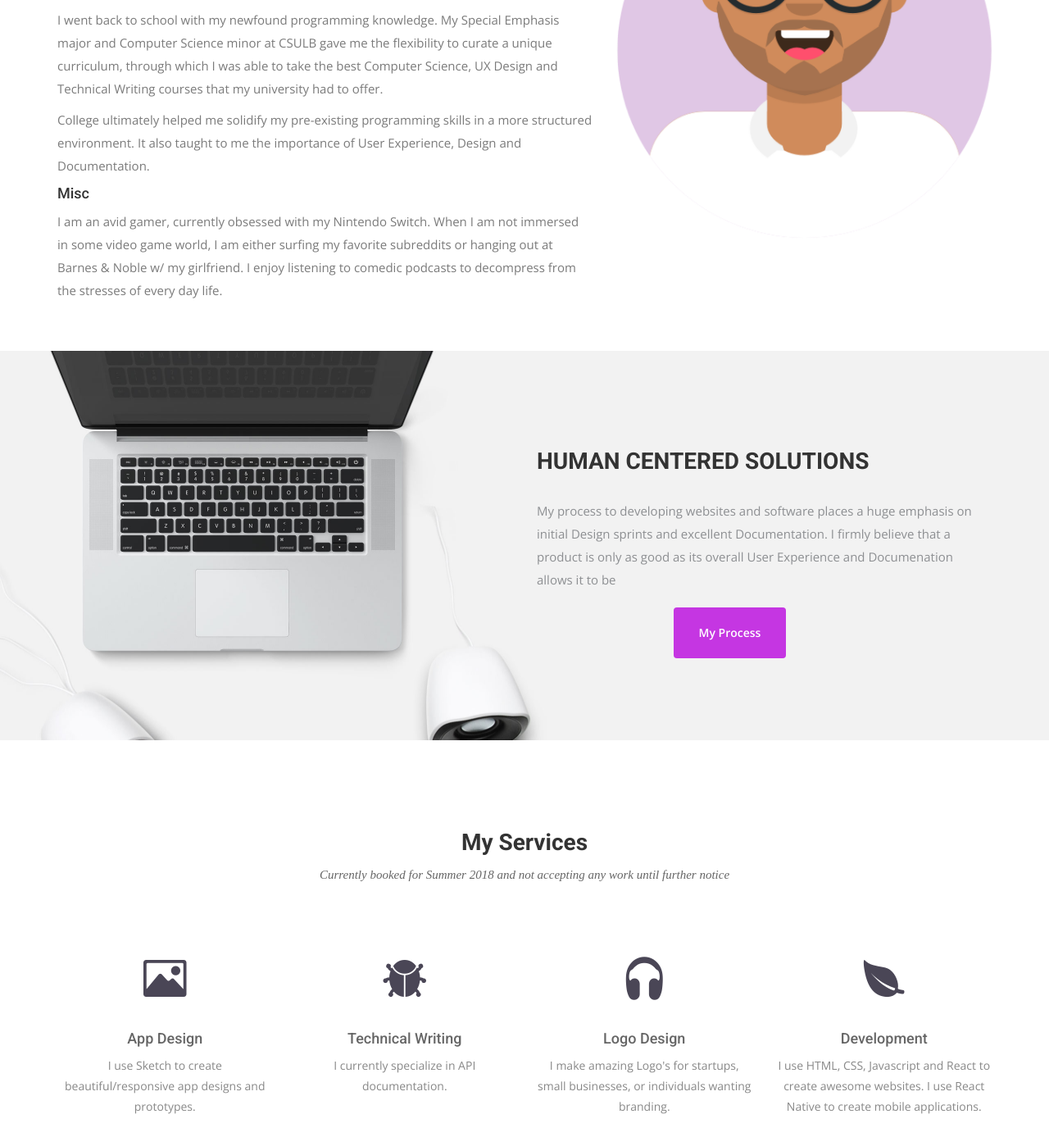
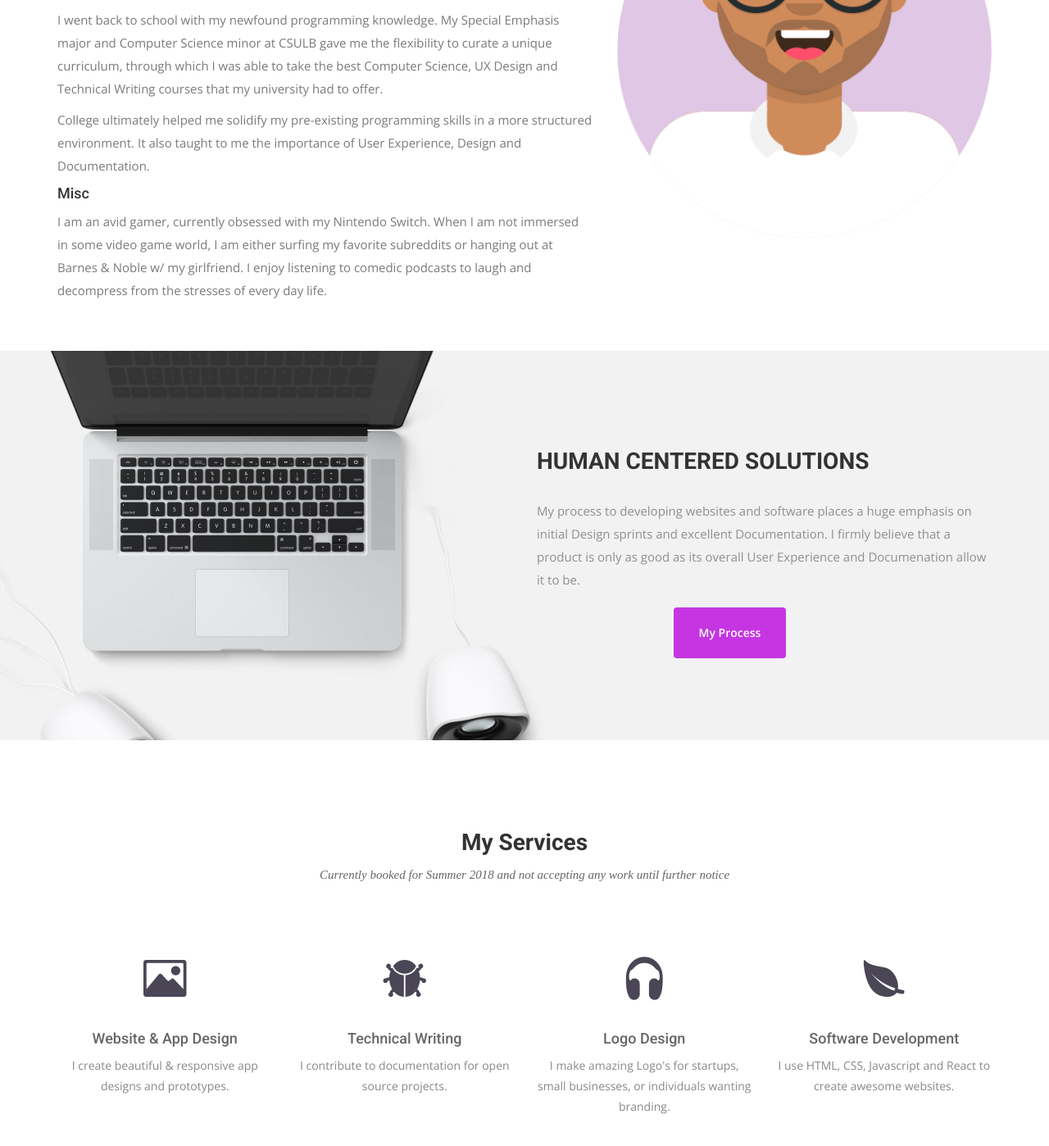
Before and after one commit to Kingslayyerr/Kingslayyerr.github.io, a Jekyll site: the page built from index.html, in a window 1280 px wide and 1400 px high, scrolled down 1298 px. Shown: the whole window at 82% size. Built offline with Jekyll 4.4.1, drawn with Linux system fonts in a browser that asks for light colours; nearby versions of some CDN libraries; some web fonts are replaced.

Commit message:
new index

```diff
--- a/index.html
+++ b/index.html
@@ -37,7 +37,7 @@ permalink: /
               <p>College ultimately helped me solidify my pre-existing programming skills in a more structured environment. It also taught to me the importance of User Experience, Design and Documentation. </p>
           <h4>Misc</h4>
           <p>I am an avid gamer, currently obsessed with my Nintendo Switch.
-          When I am not immersed in some video game world, I am either surfing my favorite subreddits or hanging out at Barnes & Noble w/ my girlfriend. I enjoy listening to comedic podcasts to decompress from the stresses of every day life.</p>
+          When I am not immersed in some video game world, I am either surfing my favorite subreddits or hanging out at Barnes & Noble w/ my girlfriend. I enjoy listening to comedic podcasts to laugh and decompress from the stresses of every day life.</p>
           <!-- <h4>Social Anxiety</h4> -->
           <!-- <p>Transparency is important, and this is my truth. Social Anxiety has played a significant role in my life.  It has acted as a double edged sword and a catalyst of sorts. It ultimately made me a well-rounded person who has a deep empathy for all. I love helping others and believe in the capacity for humans to change and to transmute a negative circumstance into a positive one. It is thanks to the isolation that Social Anxiety provided me, that
             I was able to sit in my room and focus on improving myself by reading voraciously and learning auto-didactively.</p> -->
@@ -58,7 +58,7 @@ permalink: /
     <div class="col-md-6 col-md-offset-6">
       <h2>HUMAN CENTERED SOLUTIONS</h2>
       <p>My process to developing websites and software places a huge emphasis on initial Design sprints and excellent Documentation.
-      I firmly believe that a product is only as good as its overall User Experience and Documenation allows it to be</p>
+      I firmly believe that a product is only as good as its overall User Experience and Documenation allow it to be.</p>
 
       <a href="{{ site.baseurl }}/work" class="btn btn-view-works">My Process</a>
     </div>
@@ -93,15 +93,15 @@ permalink: /
       <div class="col-sm-6 col-md-3">
         <div class="service-item">
           <i class="ion-image"></i>
-          <h4>App Design</h4>
-          <p>I use Sketch  to create beautiful/responsive app designs and prototypes.</p>
+          <h4>Website & App Design</h4>
+          <p>I create beautiful & responsive app designs and prototypes.</p>
         </div>
       </div>
       <div class="col-sm-6 col-md-3">
         <div class="service-item">
           <i class="ion-bug"></i>
           <h4>Technical Writing</h4>
-          <p>I currently specialize in API documentation.</p>
+          <p>I contribute to documentation for open source projects.</p>
         </div>
       </div>
       <div class="col-sm-6 col-md-3">
@@ -114,8 +114,8 @@ permalink: /
       <div class="col-sm-6 col-md-3">
         <div class="service-item">
           <i class="ion-leaf"></i>
-          <h4>Development</h4>
-          <p>I use HTML, CSS, Javascript and React to create awesome websites. I use React Native to create mobile applications. </p>
+          <h4>Software Development</h4>
+          <p>I use HTML, CSS, Javascript and React to create awesome websites. </p>
         </div>
       </div>
       <!--
```
